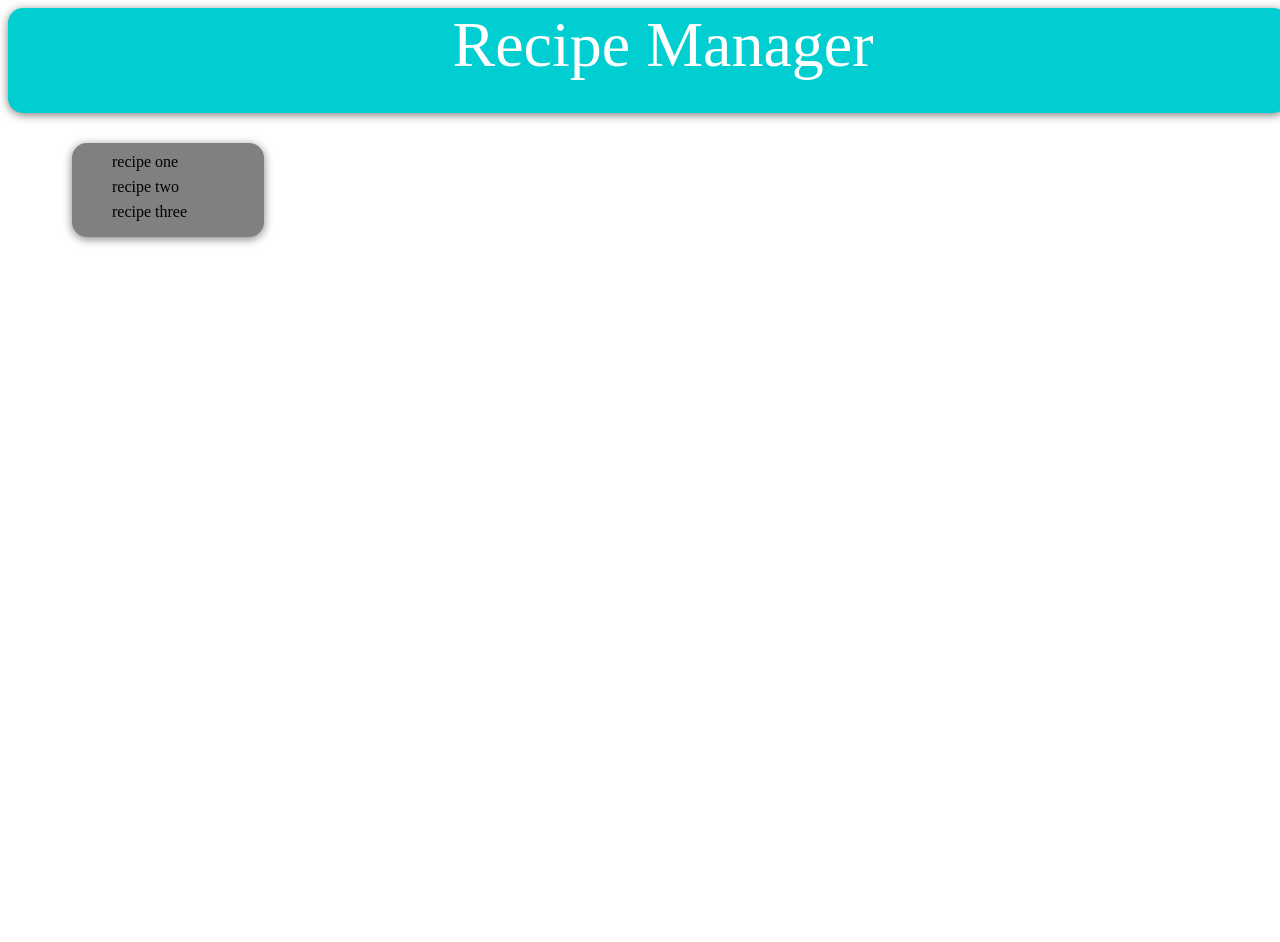
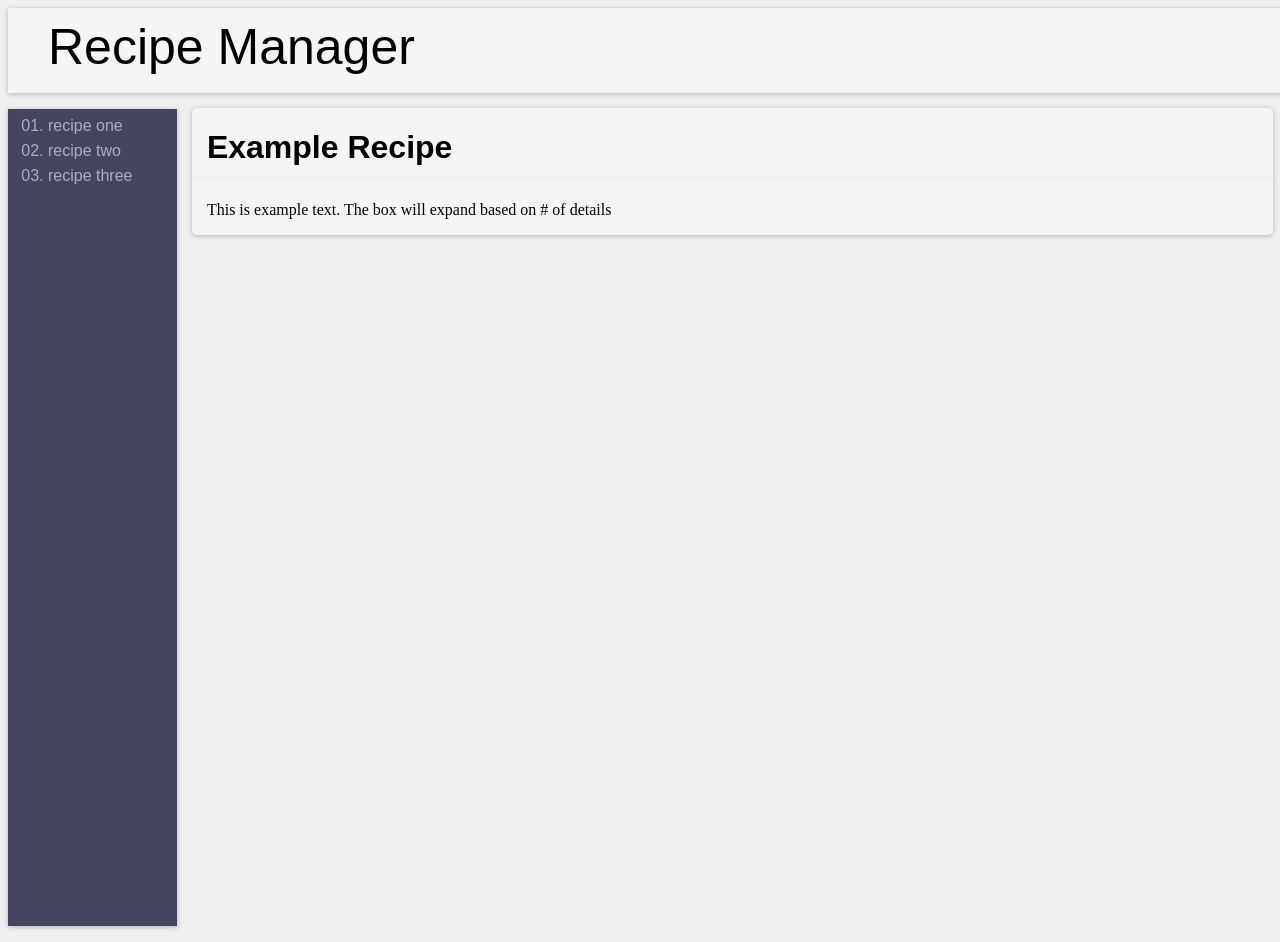
Before and after one commit to max-wild/dynamic-recipes, a React (Create React App) app: page / in a window 1280 px wide. Before the commit the page ends 808 px from the top, so only its background shows below. Built offline with nearby package versions, Linux system fonts and the light colour scheme.

Commit message:
Modified HTML and CSS to more closely match style concept in discord. began recipe information readout.

```diff
--- a/src/components/Home.jsx
+++ b/src/components/Home.jsx
@@ -9,6 +9,7 @@ export class Home extends React.Component {
                 Recipe Manager
               </header>
             </div>
+            <div class = "container">
               <div class = "recipe-bar">
                   <ul>
                     <li>
@@ -28,6 +29,11 @@ export class Home extends React.Component {
                     </li>
                   </ul>
               </div>
+              <div class = "recipes">
+                <h1>Example Recipe</h1>
+                <p>This is example text. The box will expand based on # of details</p>
+              </div>
+            </div>
         </div>)
     }
 }
--- a/src/index.css
+++ b/src/index.css
@@ -8,6 +8,11 @@ html,body {
   font-family: Raleway;*/
 	height: 100%;
 	width: 100%;
+  background-color: #EFEFEF;
+}
+
+.container {
+  display: flex
 }
 
 code {
@@ -16,30 +21,30 @@ code {
 }
 
 header {
-	font-family: cursive;
-	font-size: 4rem;
-	background-color: DarkTurquoise;
-	color: White;
-	height: 105px;
-	padding-left: 30px;
-	box-shadow: 0px 2px 10px rgba(0, 0, 0, 0.5);
-	margin-bottom: 30px;
-  border-radius: 15px;
+	font-family: sans-serif;
+	font-size: 50px;
+	background-color: whitesmoke;
+	color: black;
+	height: 75px;
+  text-align: left;
+  padding-left: 40px;
+	padding-top: 10px;
+	box-shadow: 0px 1px 5px rgba(0, 0, 0, 0.25);
 }
 
 ul{
-  list-style-type: none;
-  background-color: Gray;
-  border-radius: 15px;
-  box-shadow: 0px 2px 10px rgba(0, 0, 0, 0.5);
+  list-style-type: decimal-leading-zero;
+  background-color: #45455F;
+  box-shadow: 0px 1px 5px rgba(0, 0, 0, 0.25);
+  height: 100vh;
   padding-bottom: 5%;
   padding-top: 5%;
 }
 
 li{
   height: 25px;
-  font-family: cursive;
-
+  font-family: sans-serif;
+  color: #ACACC3;
 }
 
 a {
@@ -47,8 +52,31 @@ a {
 }
 
 .recipe-bar {
-
-	width: 15%;
-	margin-left: 5%;
+	width: 200px;
+	margin-left: 0px;
 	text-align: left;
 }
+
+.recipes {
+  margin-top: 15px;
+  margin-left: 15px;
+  margin-right: 15px;
+  height: 100%;
+  width: 100%;
+  background-color: whitesmoke;
+  box-shadow: 0px 1px 5px rgba(0, 0, 0, 0.25);
+  border-radius: 5px;
+}
+
+.recipes h1 {
+  font-family: sans-serif;
+  text-align: left;
+  border-bottom: 3px solid #EFEFEF;
+  padding-left: 15px;
+  padding-bottom: 10px;
+}
+
+.recipes p {
+  text-align: left;
+  padding-left: 15px;
+}
```
Lines whose indentation alone changed are shown as unchanged.
